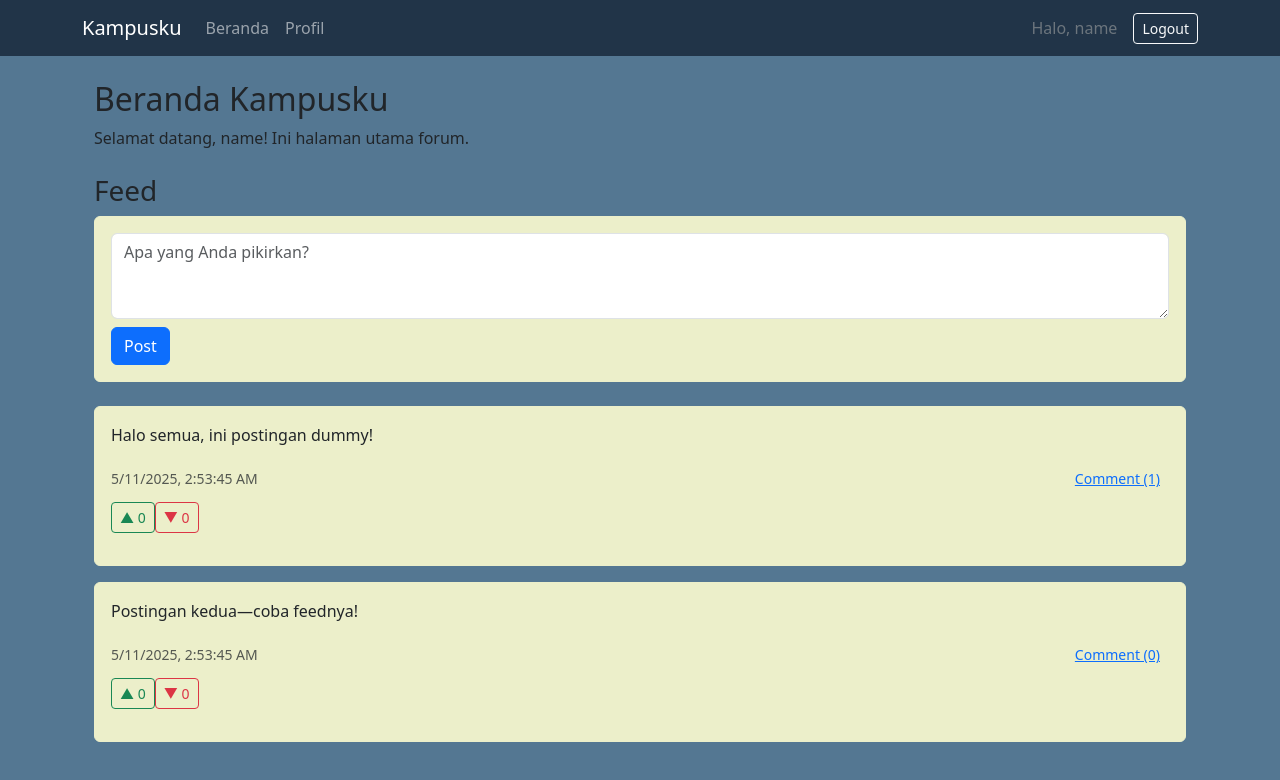
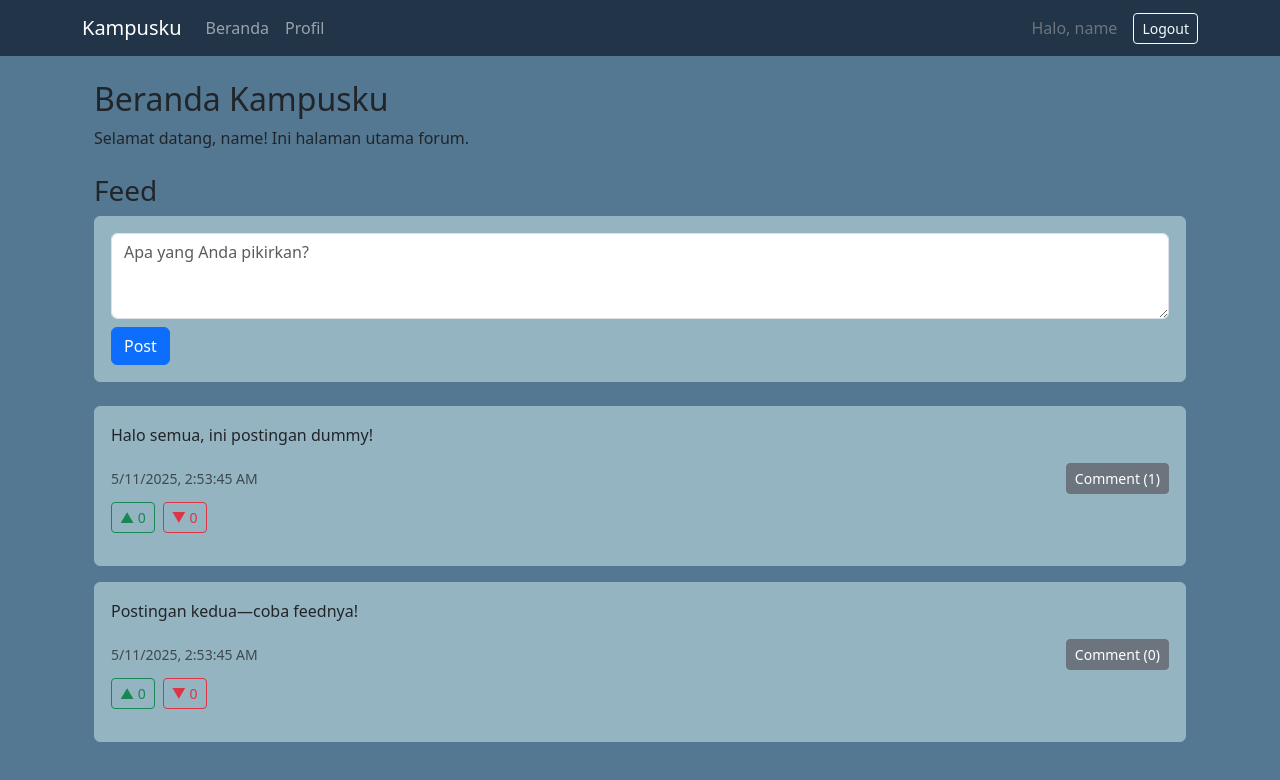
Before and after one commit to dwiarthurrevangga/kampusku, a React (Create React App) app: page / in a window 1280 px wide. Both pictures are taken after typing "name@example.com", "Sample123" into the empty fields and a click on the button "Login". Shown: the top 780 px of the page. Built offline with nearby package versions, Linux system fonts and the light colour scheme.

Commit message:
Update MockPostItem component with improved comment and voting UI; adjust CSS for post card background color

```diff
--- a/src/components/MockPostItem.js
+++ b/src/components/MockPostItem.js
@@ -1,3 +1,4 @@
+// src/components/MockPostItem.jsx
 import React, { useState } from 'react';
 import { Card, Button, Collapse, Form } from 'react-bootstrap';
 
@@ -56,14 +57,22 @@ export default function MockPostItem({ post }) {
     <Card className="post-card mb-3">
       <Card.Body>
         <Card.Text className="text-dark">{post.content}</Card.Text>
+
+        {/* Footer: timestamp + tombol Comment */}
         <div className="d-flex justify-content-between align-items-center">
           <small className="text-muted">
             {new Date(post.created_at).toLocaleString()}
           </small>
-          <Button variant="link" size="sm" onClick={toggleComments}>
+          <Button
+            variant="secondary"
+            size="sm"
+            onClick={toggleComments}
+          >
             {showComments ? 'Hide Comments' : `Comment (${comments.length})`}
           </Button>
         </div>
+
+        {/* Voting UI */}
         <div className="d-flex align-items-center mt-2 mb-3">
           <Button
             size="sm"
@@ -76,11 +85,13 @@ export default function MockPostItem({ post }) {
             size="sm"
             variant={userVote === -1 ? 'danger' : 'outline-danger'}
             onClick={handleDownvote}
-            className="ml-2"
+            className="ms-2"
           >
             ▼ {downvotes}
           </Button>
         </div>
+
+        {/* Area komentar */}
         <Collapse in={showComments}>
           <div className="mt-3">
             <Form onSubmit={submitComment}>
@@ -94,11 +105,12 @@ export default function MockPostItem({ post }) {
                 />
               </Form.Group>
             </Form>
+
             <div className="mt-2">
               {comments.map(c => (
-                <Card key={c.id} className="mb-2">
+                <Card key={c.id} className="comment-card mb-2">
                   <Card.Body>
-                    <Card.Text>{c.content}</Card.Text>
+                    <Card.Text className="text-dark">{c.content}</Card.Text>
                     <small className="text-muted">
                       {new Date(c.created_at).toLocaleString()}
                     </small>
--- a/src/index.css
+++ b/src/index.css
@@ -1,7 +1,7 @@
 :root {
   --navbar-bg: #213448;
   --app-bg:     #547792;
-  --post-bg:    #ECEFCA;
+  --post-bg:    #94B4C1;
   --comment-bg: #94B4C1;
 }
 
```
